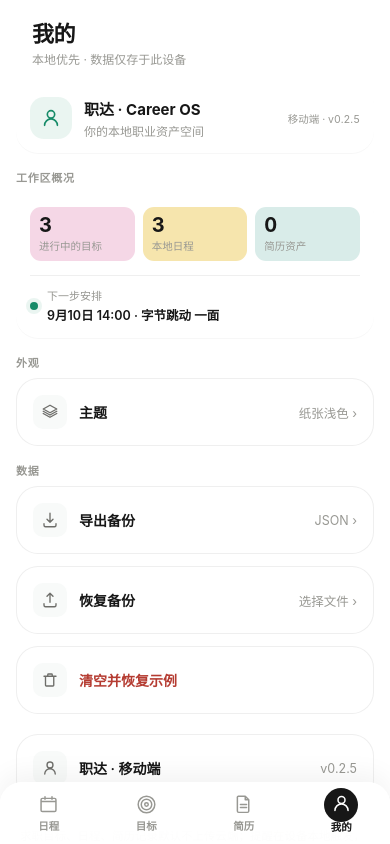
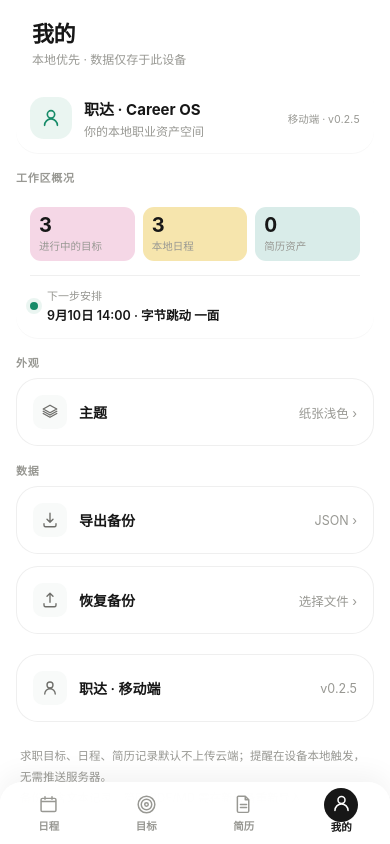
Before and after one commit to k247216/ResumeGo, a Vue app in the folder mobile/: page /me in a window 390 px wide. Built offline with nearby package versions, Linux system fonts and the light colour scheme.

Commit message:
fix(mobile): 移除开发期示例重置入口

```diff
--- a/mobile/src/views/MeView.vue
+++ b/mobile/src/views/MeView.vue
@@ -4,8 +4,7 @@ import { Capacitor } from '@capacitor/core'
 import AppIcon from '../components/AppIcon.vue'
 import Sheet from '../components/Sheet.vue'
 import { toast } from '../data/toast'
-import { confirmAction } from '../data/confirm'
-import { exportBackup, importBackup, listResumes, listSchedules, listTargets, resetToSeed } from '../data/store'
+import { exportBackup, importBackup, listResumes, listSchedules, listTargets } from '../data/store'
 import { getTheme, setTheme, THEME_OPTIONS, type Theme } from '../data/theme'
 
 const theme = ref<Theme>(getTheme())
@@ -57,17 +56,6 @@ async function onImportFile(e: Event) {
   ;(e.target as HTMLInputElement).value = ''
 }
 
-async function onReset() {
-  const ok = await confirmAction({
-    title: '清空并恢复示例？',
-    message: '当前所有求职目标、日程与简历记录都会被清空，简历文件本体不会被恢复。',
-    confirmLabel: '清空',
-    danger: true,
-  })
-  if (!ok) return
-  resetToSeed()
-  toast('已恢复示例数据')
-}
 </script>
 
 <template>
@@ -120,10 +108,6 @@ async function onReset() {
         <span class="s-value">选择文件 ›</span>
       </button>
       <input ref="fileRef" type="file" accept="application/json" hidden @change="onImportFile">
-      <button class="setting-row" style="color: var(--danger)" @click="onReset">
-        <span class="sr-ic"><AppIcon name="trash" :size="18" /></span>
-        <span class="s-label" style="color: var(--danger)">清空并恢复示例</span>
-      </button>
     </div>
 
     <div class="about">
```
